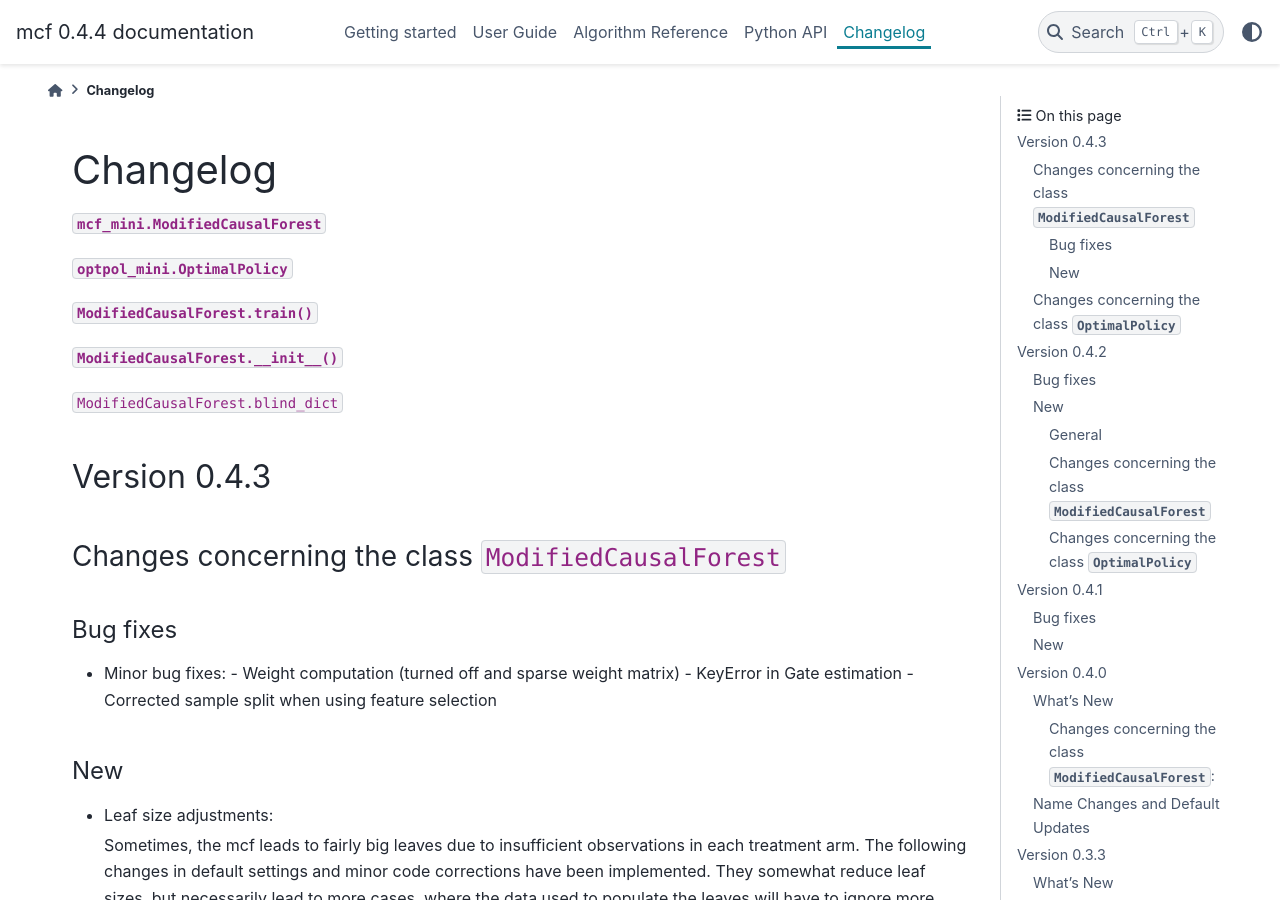
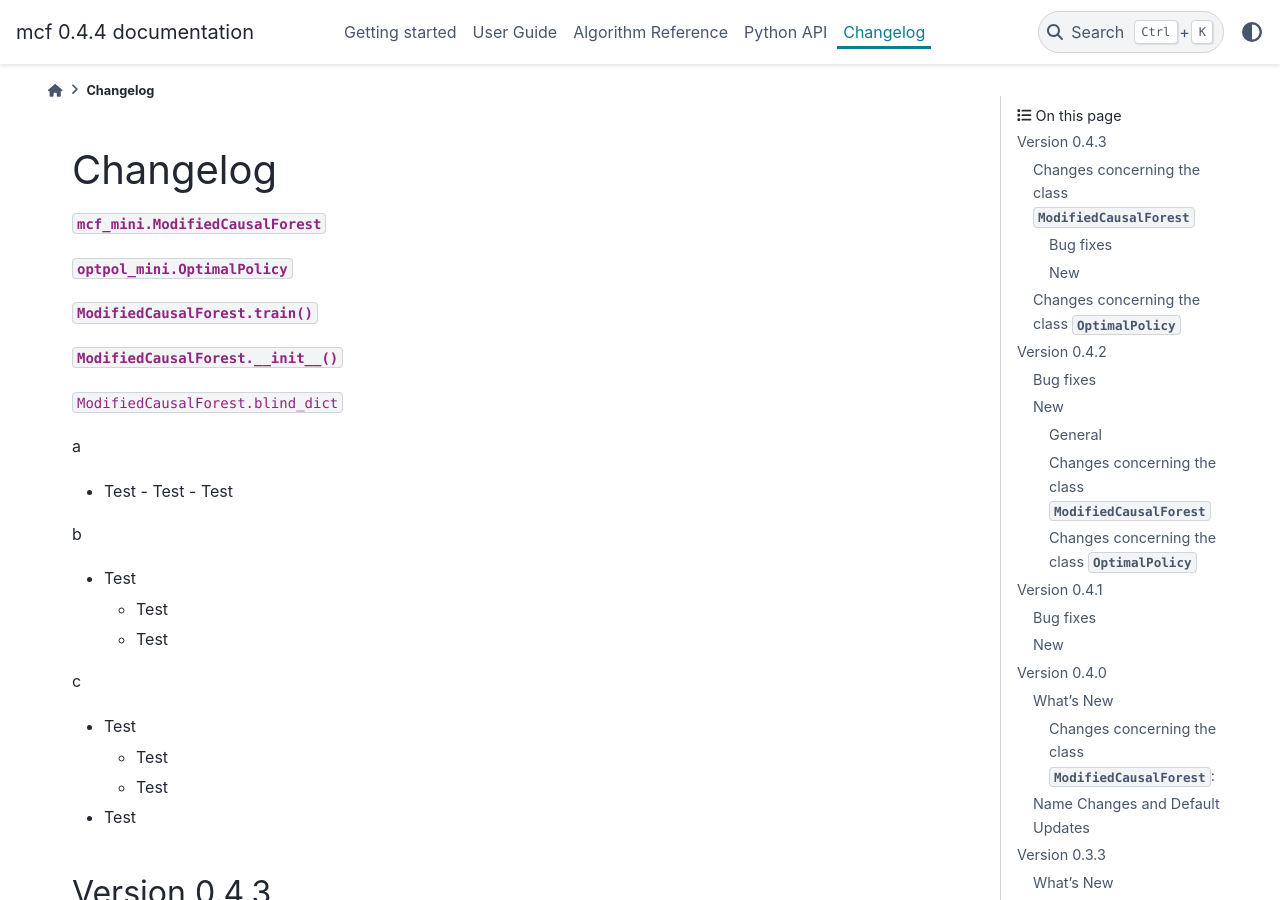
Before and after one commit to MCFpy/mcf, a Sphinx documentation site: the page built from docs/source/changelog.rst, in a window 1280 px wide and 900 px high. Built offline with Sphinx 7.4.7 and the PyData theme 0.15.4, drawn with Linux system fonts in a browser that asks for light colours; cross-references to code outside the pages are shown as plain code.

Commit message:
Try other versions of nested lists

```diff
--- a/docs/source/changelog.rst
+++ b/docs/source/changelog.rst
@@ -28,6 +28,28 @@ Changelog
 
       - A
       - B
+
+a
+
+- Test
+  - Test
+  - Test
+
+b
+
+- Test
+
+  - Test
+  - Test
+
+c
+
+- Test
+
+  - Test
+  - Test
+
+- Test
 
 
 Version 0.4.3
```
